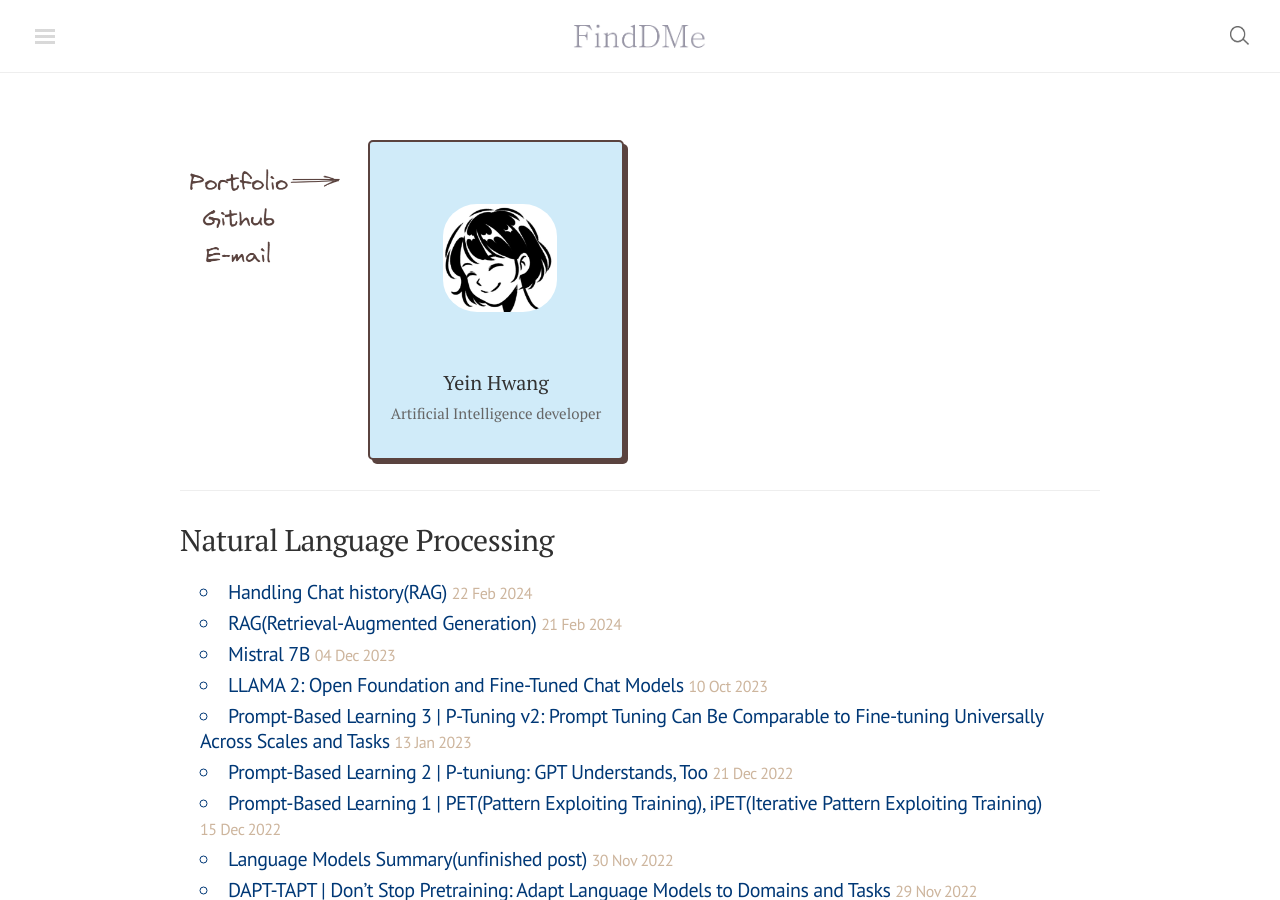
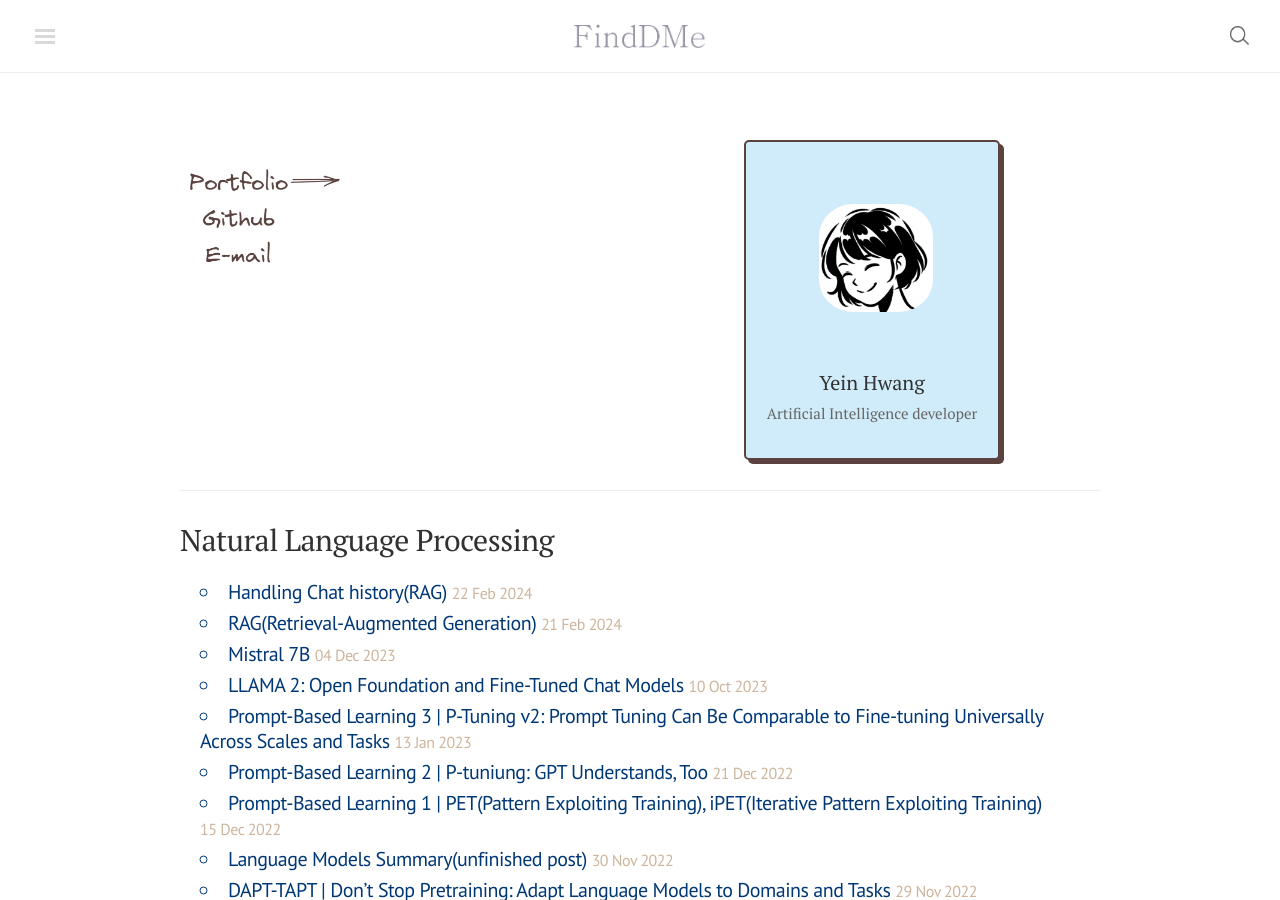
Before and after one commit to finddme/finddme.github.io, a Jekyll site: the page built from index.html, in a window 1280 px wide and 900 px high. Built offline with Jekyll 4.4.1, drawn with Linux system fonts in a browser that asks for light colours; nearby versions of some CDN libraries; comment, search, counter and statistics services are not loaded.

Commit message:
Update index.html

```diff
--- a/index.html
+++ b/index.html
@@ -106,12 +106,14 @@
 <!-- =========================================================================================================================================== -->
 <!-- 홈이 홈일 때 -->
 <!-- 카테고리로 -->
-<div class="hero-portfolio"  style="float: left; width: 20%; overflow-y:hidden; margin-left: 4px;  margin-top: 24px;">
+<!-- <div class="hero-portfolio"  style="float: left; width: 20%; overflow-y:hidden; margin-left: 4px;  margin-top: 24px;"> -->
+<div class="hero-portfolio"  style="float: left; width: 50%; overflow-y:hidden; margin-left: 4px;  margin-top: 24px;">
   <img src="https://finddme.github.io/public/p_g_e.png" />
 </div>
 
 <div class="card-expo">
-      <div class="card" onclick="location.href='https://finddme.github.io/blog/portfolio/';" style=" cursor: pointer; float: center; margin-right: 562px;" >
+<!--       <div class="card" onclick="location.href='https://finddme.github.io/blog/portfolio/';" style=" cursor: pointer; float: center; margin-right: 562px;" > -->
+      <div class="card" onclick="location.href='https://finddme.github.io/blog/portfolio/';" style=" cursor: pointer; float: center;" >
         <div class="card-photo"></div>
         <div class="card-title">Yein Hwang<br>
             <span>Artificial Intelligence developer</span>
```
